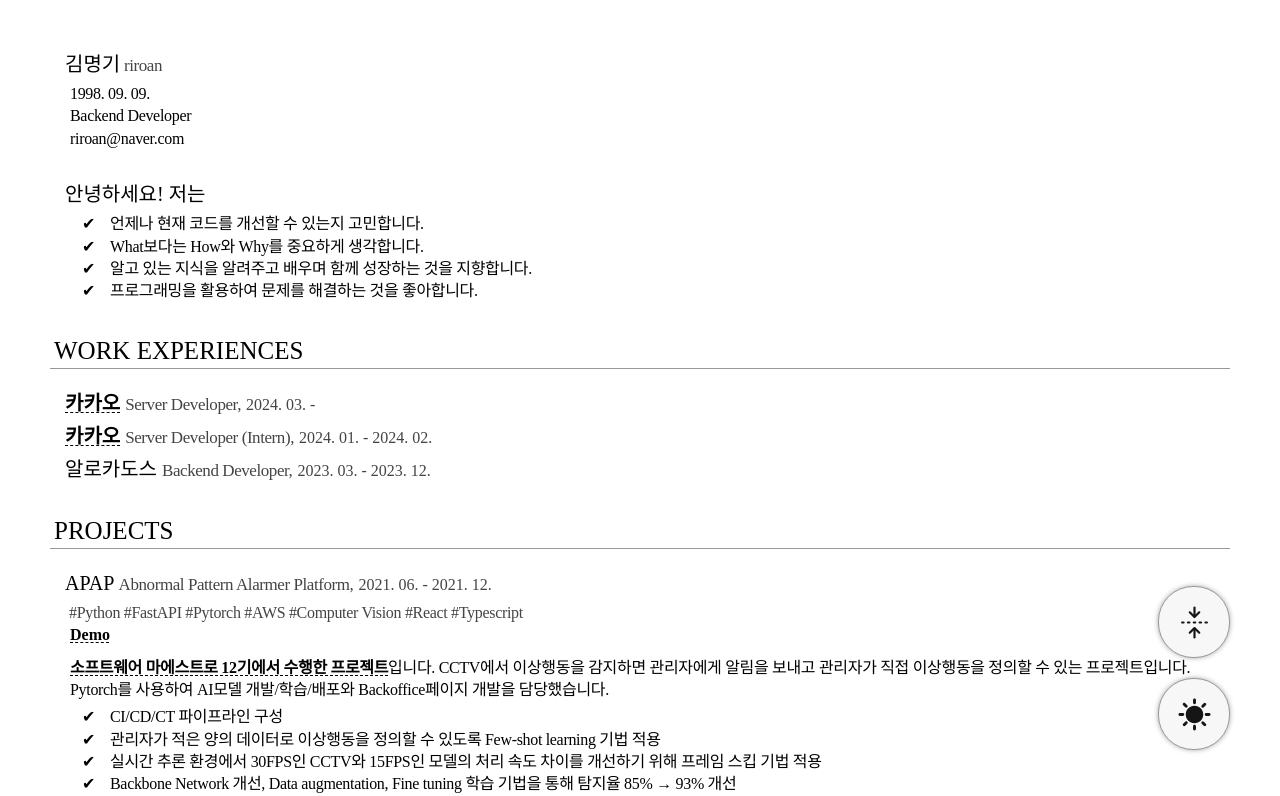
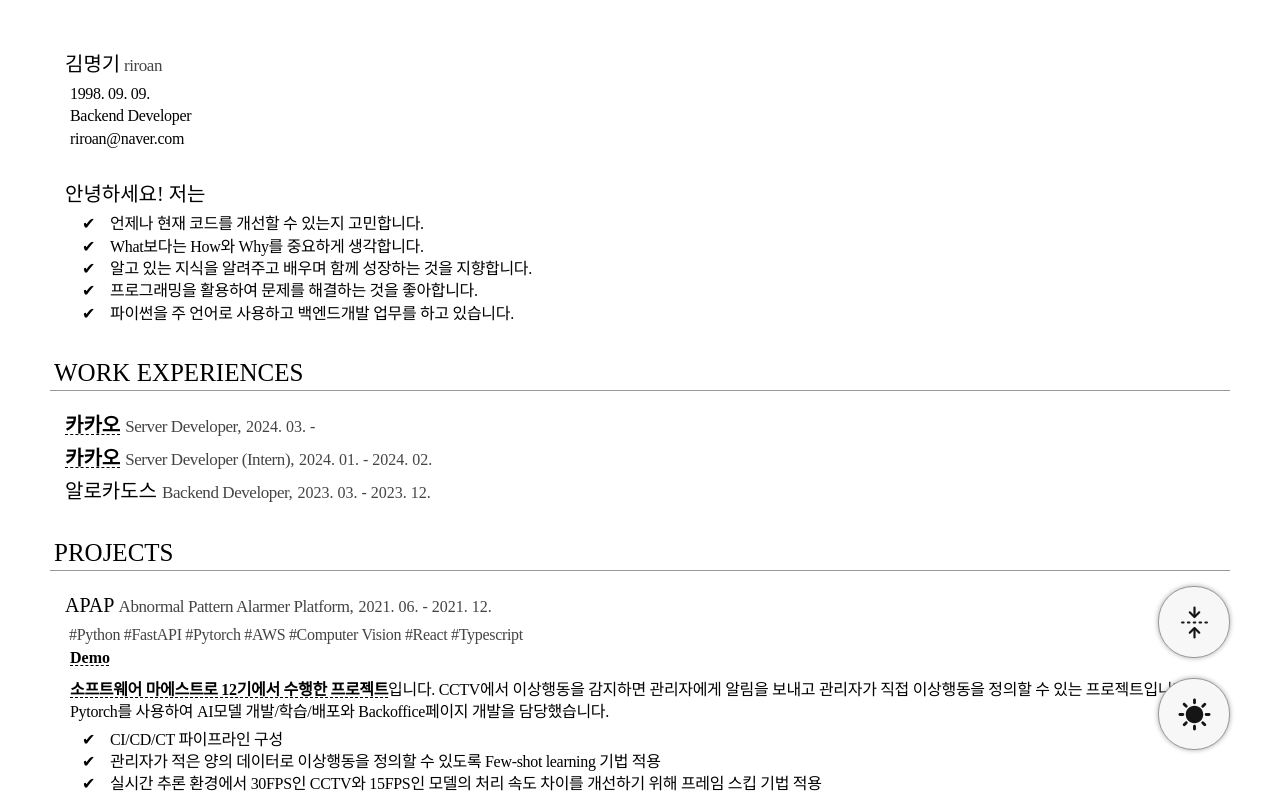
Before and after one commit to riroan/riroan.com, a React (Create React App) app in the folder riroan/: page / in a window 1280 px wide. Shown: the top 796 px of the page. Built offline with nearby package versions, Linux system fonts and the light colour scheme; a web font is replaced by a local one.

Commit message:
설명 추가

```diff
--- a/riroan/src/App.js
+++ b/riroan/src/App.js
@@ -40,6 +40,7 @@
 						<Item depth={1}>What보다는 How와 Why를 중요하게 생각합니다.</Item>
 						<Item depth={1}>알고 있는 지식을 알려주고 배우며 함께 성장하는 것을 지향합니다.</Item>
 						<Item depth={1}>프로그래밍을 활용하여 문제를 해결하는 것을 좋아합니다.</Item>
+						<Item depth={1}>파이썬을 주 언어로 사용하고 백엔드개발 업무를 하고 있습니다.</Item>
 					</Ul>
 				</Div>
 
```
